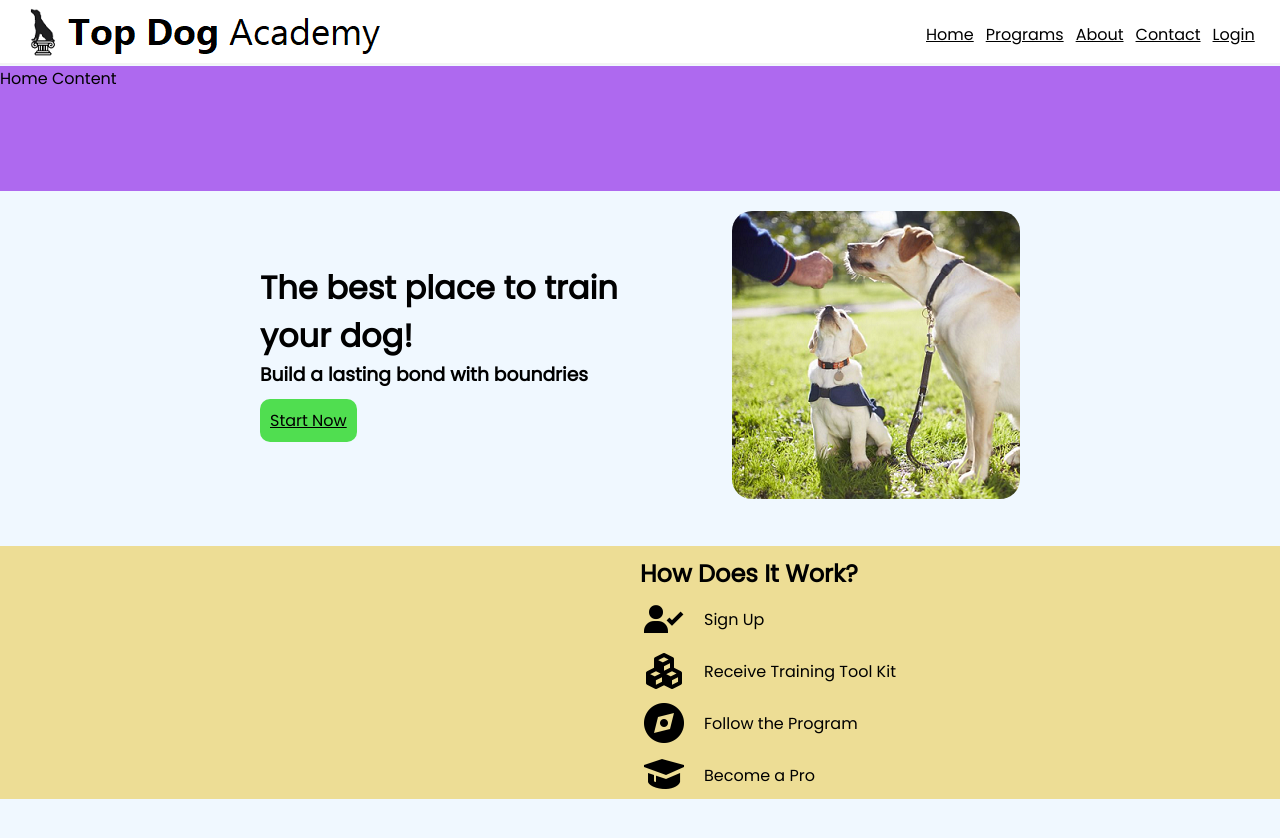
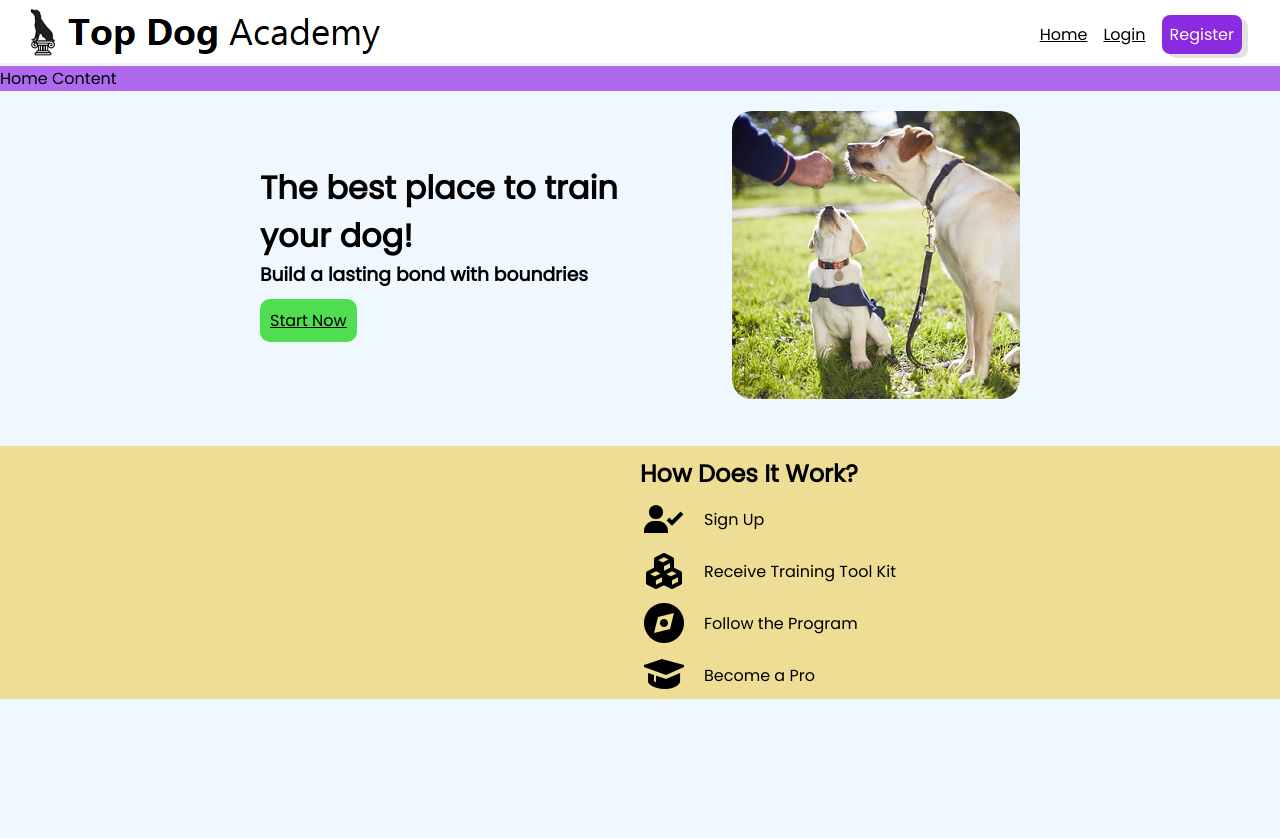
Before and after one commit to ajthraen/topdog-academy, a plain HTML site: page index.html in a window 1280 px wide. Drawn offline with nearby package versions, Linux system fonts and the light colour scheme.

Commit message:
clean up

```diff
--- a/index.html
+++ b/index.html
@@ -18,10 +18,10 @@
                 </div>
                 <div class="menu">
                     <div><a class="textbox" href="./index.html">Home</a></div>
-                    <div><a class="textbox" href="#">Programs</a></div>
-                    <div><a class="textbox" href="#">About</a></div>
-                    <div><a class="textbox" href="#">Contact</a></div>
                     <div><a class="textbox" href="./mainmembers.html">Login</a></div>
+                    <div><a class="textbox1" href="#">Register</a></div>
+                    <!--<div><a class="textbox" href="#">About</a></div>
+                    <div><a class="textbox" href="#">Contact</a></div>-->
                 </div>
             </div>
         </div>
--- a/style.css
+++ b/style.css
@@ -37,8 +37,8 @@
     width: 320px;
     display: flex;
     align-items: center;
-    justify-content: space-between;
-    margin-right: 20px;
+    justify-content: flex-end;
+    margin-right: 10px;
 }
 .menubox{
     width: 400px;
@@ -51,8 +51,25 @@
     padding-right: 7px;
 }
 .textbox{
-    padding: 0px 6px;
+    padding: 0px 8px;
     color: black;
+}
+.textbox1{
+    margin: 4px 8px;
+    padding: 8px;
+    background-color: blueviolet;
+    color: white;
+    border-radius: 8px;
+    text-decoration: none;
+    box-shadow: 6px 4px rgba(159, 159, 159, 0.305);
+}
+.textbox1:hover{
+    margin: 4px 8px;
+    padding: 8px;
+    background-color: blueviolet;
+    color: rgb(206, 217, 227);
+    border-radius: 8px;
+    box-shadow: none;
 }
 a{
     color: black;
@@ -230,7 +247,7 @@ a:hover{
     left: 240px;
 }
 .banner-1{
-    height: 125px;
+    height: 25px;
     width: 100%;
     background-color: rgb(174, 105, 239);
     margin-top: 1px;
@@ -243,9 +260,6 @@ a:hover{
     max-width: 800px;
     padding: 20px;
     margin: 0 auto;
-}
-.text_index{
-
 }
 .text_index .h3{
     line-height: 1em;
```
